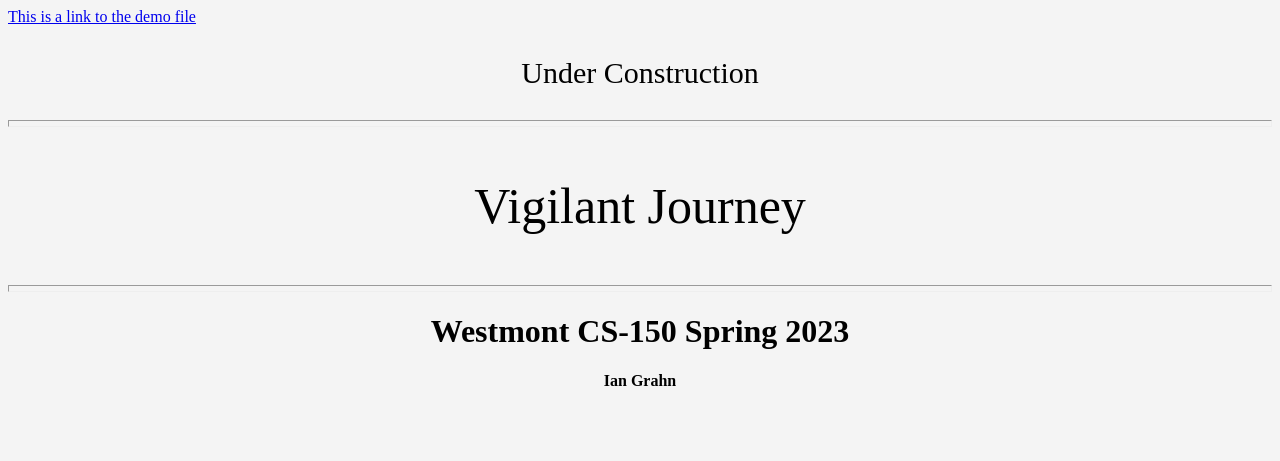
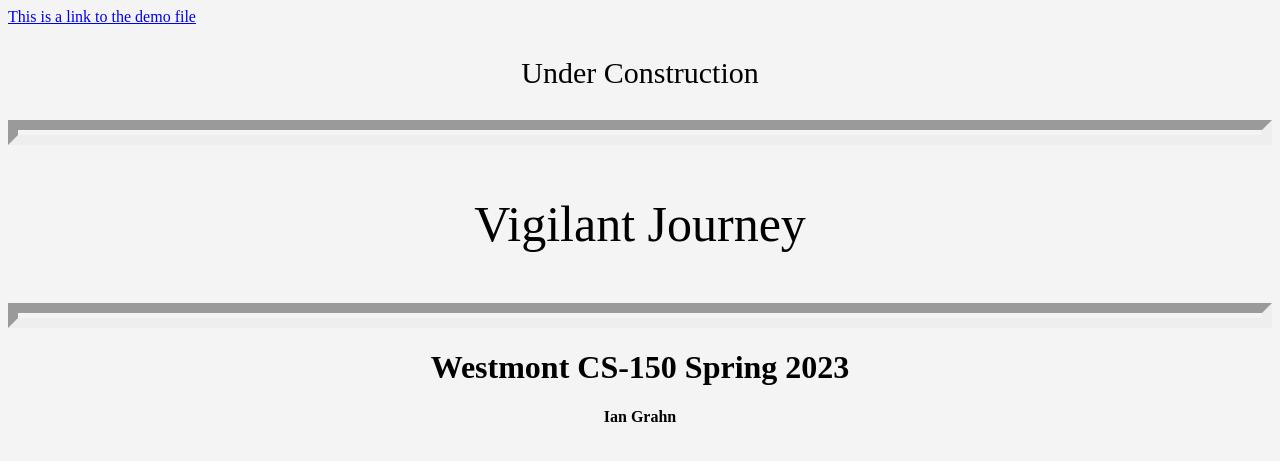
Before and after one commit to IanGrahn/vigilant-journey, a PHP site: page /index.html in a window 1280 px wide. Shown: the top 461 px of the page. Run offline with PHP 8.4, Linux system fonts and the light colour scheme.

Commit message:
Update style.css

```diff
--- a/style.css
+++ b/style.css
@@ -31,6 +31,6 @@ h4 {
 
 hr {
   height:5px;
-  border-width:10;
-  background-color:#F4F4F4;
+  border-width:10px;
+  color:#F4F4F4;
 }
```
